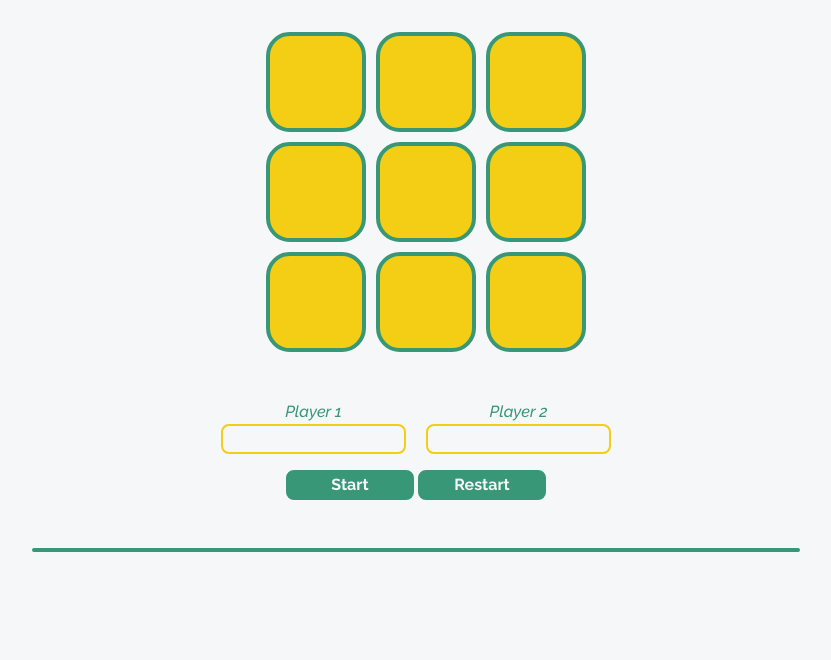
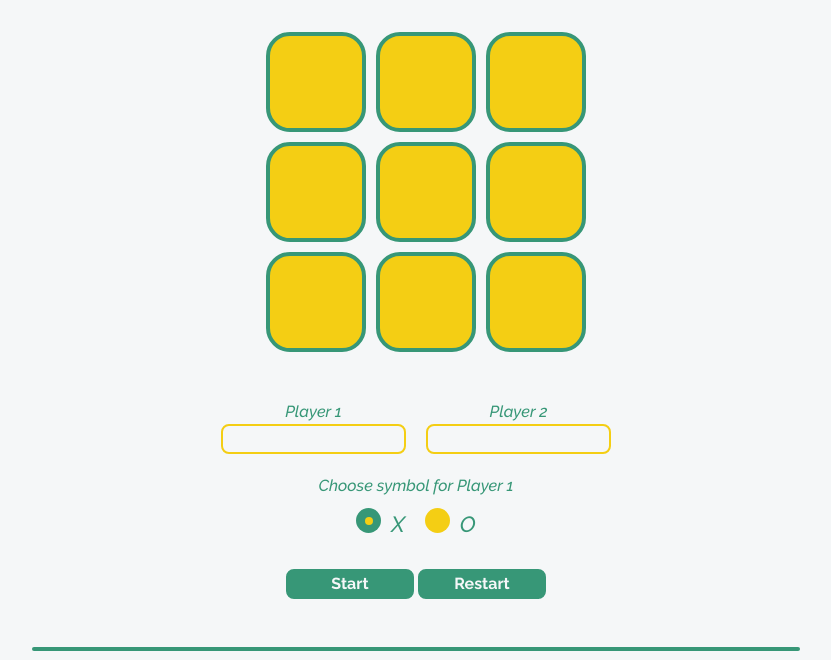
Before and after one commit to Rooneyish/odin-tic-tac-toe, a plain HTML site: page index.html in a window 1280 px wide. Shown: the part 140-800 px from the top of the page, without its empty margins (224-1055 px from the left). Drawn offline with Linux system fonts and the light colour scheme.

Commit message:
3rd commit, updated css and html

```diff
--- a/index.html
+++ b/index.html
@@ -21,6 +21,23 @@
             <input type="text" name="player2" id="player2" />
           </label>
         </div>
+        <div style="margin-top:20px">
+          <label for="symbol" >
+            Choose symbol for Player 1 <br />
+            <div style="margin-top: 10px; display: flex; gap: 20px; justify-content: center;">
+              <label for="X" class="container">
+                X
+                <input type="radio" name="radio" checked="checked" id="X" value="X" />
+                <span class="checkmark"></span>
+              </label>
+              <label for="O" class="container">
+                O
+                <input type="radio" name="radio" id="O" value="O" />
+                <span class="checkmark"></span>
+              </label>
+            </div>
+          </label>
+        </div>
         <div class="buttons">
           <button type="submit">Start</button>
           <button>Restart</button>
--- a/script.js
+++ b/script.js
@@ -1,5 +1,6 @@
 const Gameboard = (function(){
     let gameboard=["","","","","","","","","",]
+
 
     const display=()=>{
         const board=document.querySelector('#gameboard');
--- a/style.css
+++ b/style.css
@@ -162,3 +162,69 @@ input:focus {
     color: var(--text-color);
     border-radius: 50px;
 }
+
+ /* Customize the label (the container) */
+ .container {
+    display: block;
+    position: relative;
+    padding-left: 35px;
+    margin-bottom: 12px;
+    cursor: pointer;
+    font-size: 22px;
+    -webkit-user-select: none;
+    -moz-user-select: none;
+    -ms-user-select: none;
+    user-select: none;
+  }
+
+  /* Hide the browser's default radio button */
+  .container input {
+    position: absolute;
+    opacity: 0;
+    cursor: pointer;
+    height: 0;
+    width: 0;
+  }
+
+  /* Create a custom radio button */
+  .checkmark {
+    position: absolute;
+    top: 0;
+    left: 0;
+    height: 25px;
+    width: 25px;
+    background-color: var(--secondary-color);
+    border-radius: 50%;
+  }
+
+  /* On mouse-over, add a grey background color */
+  .container:hover input ~ .checkmark {
+    background-color: var(--secondary-color);
+  }
+
+  /* When the radio button is checked, add a blue background */
+  .container input:checked ~ .checkmark {
+    background-color: var(--tertiary-color);
+  }
+
+  /* Create the indicator (the dot/circle - hidden when not checked) */
+  .checkmark:after {
+    content: "";
+    position: absolute;
+    display: none;
+  }
+
+  /* Show the indicator (dot/circle) when checked */
+  .container input:checked ~ .checkmark:after {
+    display: block;
+  }
+
+  /* Style the indicator (dot/circle) */
+  .container .checkmark:after {
+    top: 9px;
+    left: 9px;
+    width: 8px;
+    height: 8px;
+    border-radius: 50%;
+    background: var(--secondary-color);
+  }
```
